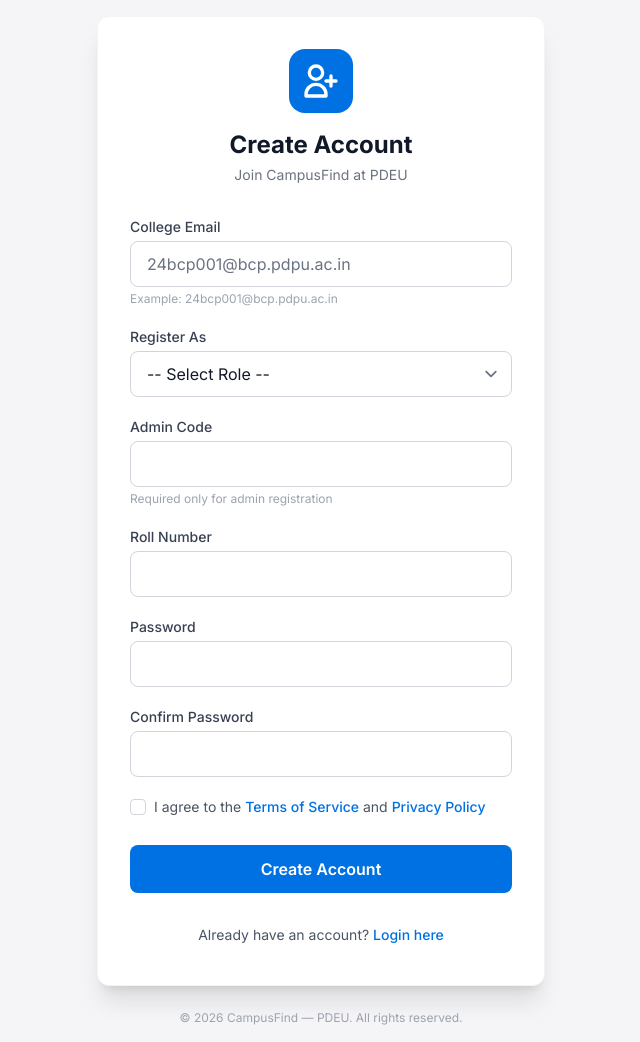
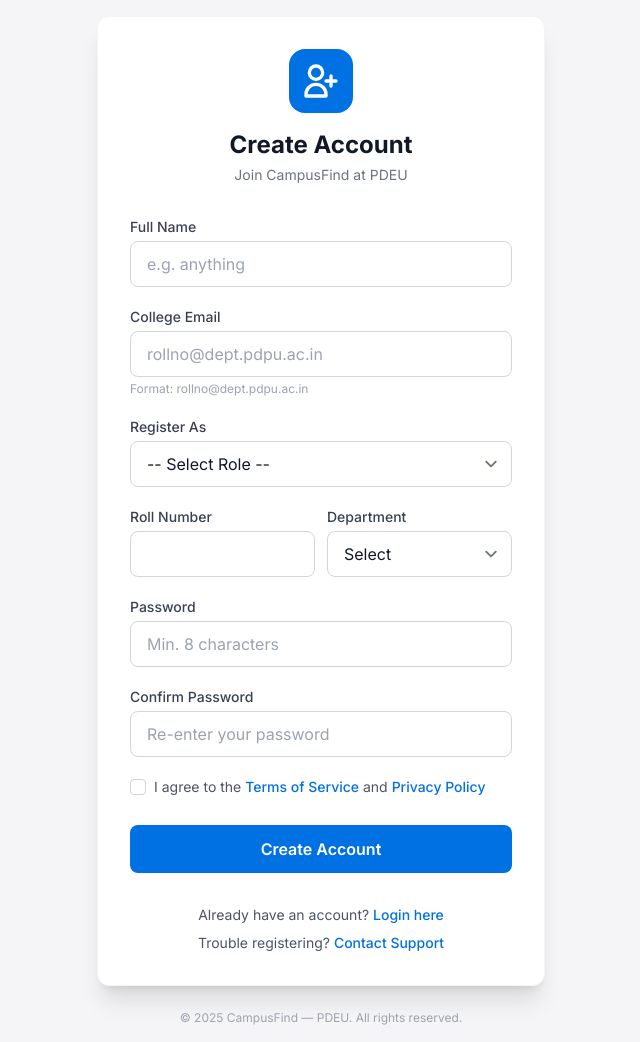
Before and after one commit to lucifer-27/Lost-and-found, a Flask app: page /register in a window 1280 px wide. Shown: the whole page, without its empty margins (319-959 px from the left). Run offline with Flask 3, Linux system fonts and the light colour scheme; some libraries are stand-ins or nearby versions.

Commit message:
register

```diff
--- a/templates/register.html
+++ b/templates/register.html
@@ -1,28 +1,23 @@
 <!DOCTYPE html>
 <html lang="en">
-
 <head>
-    <meta charset="utf-8" />
-    <meta content="width=device-width, initial-scale=1.0" name="viewport" />
+<meta charset="utf-8"/>
+<meta content="width=device-width, initial-scale=1.0" name="viewport"/>
 <title>Register | CampusFind</title>
 
 <!-- Tailwind CSS -->
 <script src="https://cdn.tailwindcss.com?plugins=forms,container-queries"></script>
 
 <!-- Google Fonts: Inter -->
-    <link href="https://fonts.googleapis.com" rel="preconnect" />
-    <link crossorigin="" href="https://fonts.gstatic.com" rel="preconnect" />
-    <link href="https://fonts.googleapis.com/css2?family=Inter:wght@400;500;600;700&display=swap" rel="stylesheet" />
+<link href="https://fonts.googleapis.com" rel="preconnect"/>
+<link crossorigin="" href="https://fonts.gstatic.com" rel="preconnect"/>
+<link href="https://fonts.googleapis.com/css2?family=Inter:wght@400;500;600;700&display=swap" rel="stylesheet"/>
 
 <style>
-        body {
-            font-family: 'Inter', sans-serif;
-        }
-
+    body { font-family: 'Inter', sans-serif; }
     .hover-lift {
         transition: transform 0.2s ease, box-shadow 0.2s ease;
     }
-
     .hover-lift:hover {
         transform: translateY(-2px);
         box-shadow: 0 4px 12px rgba(0, 113, 227, 0.3);
@@ -55,47 +50,58 @@
         <div class="flex flex-col items-center mb-8">
             <div class="w-16 h-16 bg-primary rounded-2xl flex items-center justify-center mb-4 shadow-sm">
                 <svg class="h-10 w-10 text-white" fill="none" stroke="currentColor" viewBox="0 0 24 24">
-                        <path d="M18 9v3m0 0v3m0-3h3m-3 0h-3m-2-5a4 4 0 11-8 0 4 4 0 018 0zM3 20a6 6 0 0112 0v1H3v-1z"
-                            stroke-linecap="round" stroke-linejoin="round" stroke-width="2" />
+                    <path d="M18 9v3m0 0v3m0-3h3m-3 0h-3m-2-5a4 4 0 11-8 0 4 4 0 018 0zM3 20a6 6 0 0112 0v1H3v-1z" stroke-linecap="round" stroke-linejoin="round" stroke-width="2"/>
                 </svg>
             </div>
             <h1 class="text-2xl font-bold text-gray-900">Create Account</h1>
             <p class="text-sm text-gray-500 mt-1">Join CampusFind at PDEU</p>
         </div>
 
+        <!-- ✅ Flask error message -->
         {% if error %}
         <div class="bg-red-50 border border-red-200 text-red-700 px-4 py-3 rounded-card text-sm mb-6 font-medium">
             {{ error }}
         </div>
         {% endif %}
 
+        <!-- ✅ Flask success message -->
         {% if success %}
-            <div
-                class="bg-green-50 border border-green-200 text-green-700 px-4 py-3 rounded-card text-sm mb-6 font-medium">
+        <div class="bg-green-50 border border-green-200 text-green-700 px-4 py-3 rounded-card text-sm mb-6 font-medium">
             {{ success }}
         </div>
         {% endif %}
 
-            <form action="{{ url_for('register') }}" method="POST" class="space-y-5">
+        <!-- ✅ Form posts to Flask /register route -->
+        <form action="/register" method="POST" class="space-y-5">
+
+            <!-- Full Name -->
+            <div>
+                <label class="block text-sm font-medium text-gray-700 mb-1" for="full_name">Full Name</label>
+                <input
+                    id="full_name" name="full_name" type="text"
+                    placeholder="e.g. anything"
+                    required
+                    class="block w-full px-4 py-2.5 border border-gray-300 rounded-lg text-gray-900 placeholder-gray-400 focus:ring-2 focus:ring-primary focus:border-primary transition-colors"/>
+            </div>
 
             <!-- Email -->
             <div>
                 <label class="block text-sm font-medium text-gray-700 mb-1" for="email">College Email</label>
-
-                    <input id="email" name="email" type="email" placeholder="24bcp001@bcp.pdpu.ac.in"
-                        pattern="^[A-Za-z0-9]+@[A-Za-z0-9]+\.pdpu\.ac\.in$" title="Use format: rollno@dept.pdpu.ac.in"
+                <input
+                    id="email" name="email" type="email"
+                    placeholder="rollno@dept.pdpu.ac.in"
+                    pattern=".+@.+\.pdpu\.ac\.in"
+                    title="Use your college email — rollno@dept.pdpu.ac.in"
                     required
-                        class="block w-full px-4 py-2.5 border border-gray-300 rounded-lg text-gray-900 focus:ring-2 focus:ring-primary focus:border-primary transition-colors" />
-
-                    <p class="text-xs text-gray-400 mt-1">
-                        Example: 24bcp001@bcp.pdpu.ac.in
-                    </p>
+                    class="block w-full px-4 py-2.5 border border-gray-300 rounded-lg text-gray-900 placeholder-gray-400 focus:ring-2 focus:ring-primary focus:border-primary transition-colors"/>
+                <p class="text-xs text-gray-400 mt-1">Format: rollno@dept.pdpu.ac.in</p>
             </div>
 
             <!-- Role -->
             <div>
                 <label class="block text-sm font-medium text-gray-700 mb-1" for="role">Register As</label>
-                    <select id="role" name="role" required
+                <select
+                    id="role" name="role" required
                     class="block w-full px-4 py-2.5 border border-gray-300 rounded-lg text-gray-900 focus:ring-2 focus:ring-primary focus:border-primary transition-colors bg-white">
                     <option value="">-- Select Role --</option>
                     <option value="student">Student</option>
@@ -104,40 +110,58 @@
                 </select>
             </div>
 
-                <!-- Admin Code (only used if admin selected) -->
-                <div>
-                    <label class="block text-sm font-medium text-gray-700 mb-1" for="admin_code">Admin Code</label>
-                    <input id="admin_code" name="admin_code" type="password"
-                        class="block w-full px-4 py-2.5 border border-gray-300 rounded-lg text-gray-900 focus:ring-2 focus:ring-primary focus:border-primary transition-colors" />
-                    <p class="text-xs text-gray-400 mt-1">Required only for admin registration</p>
-                </div>
-
-                <!-- Roll Number (NO placeholder now) -->
+            <!-- Roll No + Department side by side -->
+            <div class="grid grid-cols-2 gap-3">
                 <div>
                     <label class="block text-sm font-medium text-gray-700 mb-1" for="roll_no">Roll Number</label>
-                    <input id="roll_no" name="roll_no" type="text" required
-                        class="block w-full px-4 py-2.5 border border-gray-300 rounded-lg text-gray-900 focus:ring-2 focus:ring-primary focus:border-primary transition-colors" />
+                    <input
+                        id="roll_no" name="roll_no" type="text"
+                        required
+                        class="block w-full px-4 py-2.5 border border-gray-300 rounded-lg text-gray-900 placeholder-gray-400 focus:ring-2 focus:ring-primary focus:border-primary transition-colors"/>
+                </div>
+                <div>
+                    <label class="block text-sm font-medium text-gray-700 mb-1" for="department">Department</label>
+                    <select
+                        id="department" name="department" required
+                        class="block w-full px-4 py-2.5 border border-gray-300 rounded-lg text-gray-900 focus:ring-2 focus:ring-primary focus:border-primary transition-colors bg-white">
+                        <option value="">Select</option>
+                        <option value="bcp">BCP</option>
+                        <option value="bce">BCE</option>
+                        <option value="bcs">BCS</option>
+                        <option value="bme">BME</option>
+                        <option value="bec">BEC</option>
+                        <option value="bch">BCH</option>
+                        <option value="other">Other</option>
+                    </select>
+                </div>
             </div>
 
             <!-- Password -->
             <div>
                 <label class="block text-sm font-medium text-gray-700 mb-1" for="password">Password</label>
-                    <input id="password" name="password" type="password" minlength="8" required
-                        class="block w-full px-4 py-2.5 border border-gray-300 rounded-lg text-gray-900 focus:ring-2 focus:ring-primary focus:border-primary transition-colors" />
+                <input
+                    id="password" name="password" type="password"
+                    placeholder="Min. 8 characters"
+                    minlength="8"
+                    required
+                    class="block w-full px-4 py-2.5 border border-gray-300 rounded-lg text-gray-900 placeholder-gray-400 focus:ring-2 focus:ring-primary focus:border-primary transition-colors"/>
             </div>
 
             <!-- Confirm Password -->
             <div>
-                    <label class="block text-sm font-medium text-gray-700 mb-1" for="confirm_password">Confirm
-                        Password</label>
-                    <input id="confirm_password" name="confirm_password" type="password" minlength="8" required
-                        class="block w-full px-4 py-2.5 border border-gray-300 rounded-lg text-gray-900 focus:ring-2 focus:ring-primary focus:border-primary transition-colors" />
+                <label class="block text-sm font-medium text-gray-700 mb-1" for="confirm_password">Confirm Password</label>
+                <input
+                    id="confirm_password" name="confirm_password" type="password"
+                    placeholder="Re-enter your password"
+                    minlength="8"
+                    required
+                    class="block w-full px-4 py-2.5 border border-gray-300 rounded-lg text-gray-900 placeholder-gray-400 focus:ring-2 focus:ring-primary focus:border-primary transition-colors"/>
             </div>
 
             <!-- Terms -->
             <div class="flex items-start gap-2">
                 <input id="terms" name="terms" type="checkbox" required
-                        class="h-4 w-4 mt-0.5 text-primary focus:ring-primary border-gray-300 rounded cursor-pointer" />
+                    class="h-4 w-4 mt-0.5 text-primary focus:ring-primary border-gray-300 rounded cursor-pointer"/>
                 <label class="text-sm text-gray-600 cursor-pointer" for="terms">
                     I agree to the
                     <a href="#" class="text-primary font-medium hover:underline">Terms of Service</a>
@@ -146,8 +170,10 @@
                 </label>
             </div>
 
+            <!-- Submit -->
             <div class="pt-2">
-                    <button type="submit"
+                <button
+                    type="submit"
                     class="hover-lift w-full bg-primary text-white font-semibold py-3 px-4 rounded-lg focus:outline-none focus:ring-4 focus:ring-blue-300 transition-all text-base flex items-center justify-center">
                     Create Account
                 </button>
@@ -155,20 +181,24 @@
 
         </form>
 
+        <!-- Footer links -->
         <div class="mt-8 text-center">
             <p class="text-sm text-gray-600 mb-2">
                 Already have an account?
                 <a class="font-medium text-primary hover:underline" href="/login">Login here</a>
+            </p>
+            <p class="text-sm text-gray-600">
+                Trouble registering?
+                <a class="font-medium text-primary hover:underline" href="#">Contact Support</a>
             </p>
         </div>
 
     </section>
 
     <p class="mt-6 text-center text-xs text-gray-400">
-            © 2026 CampusFind — PDEU. All rights reserved.
+        © 2025 CampusFind — PDEU. All rights reserved.
     </p>
 </main>
 
 </body>
-
 </html>
```
Lines whose indentation alone changed are shown as unchanged.
